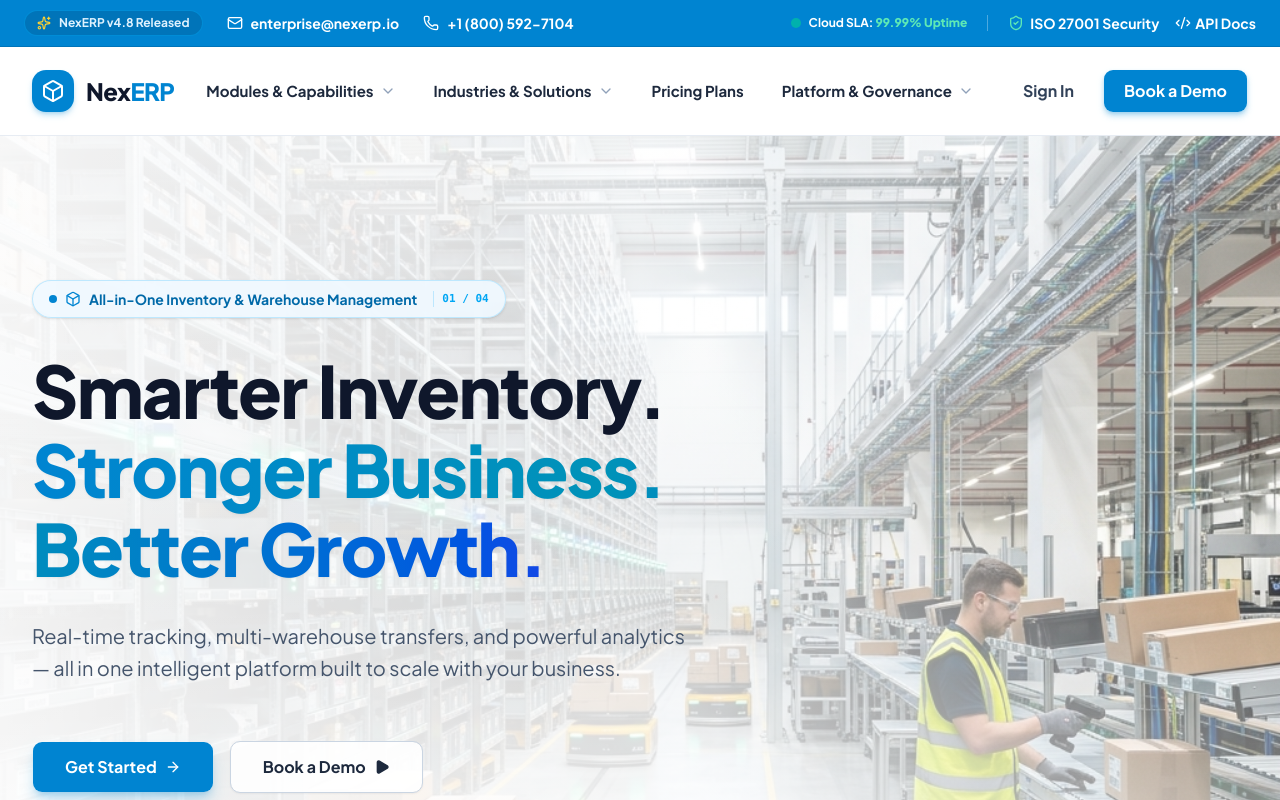
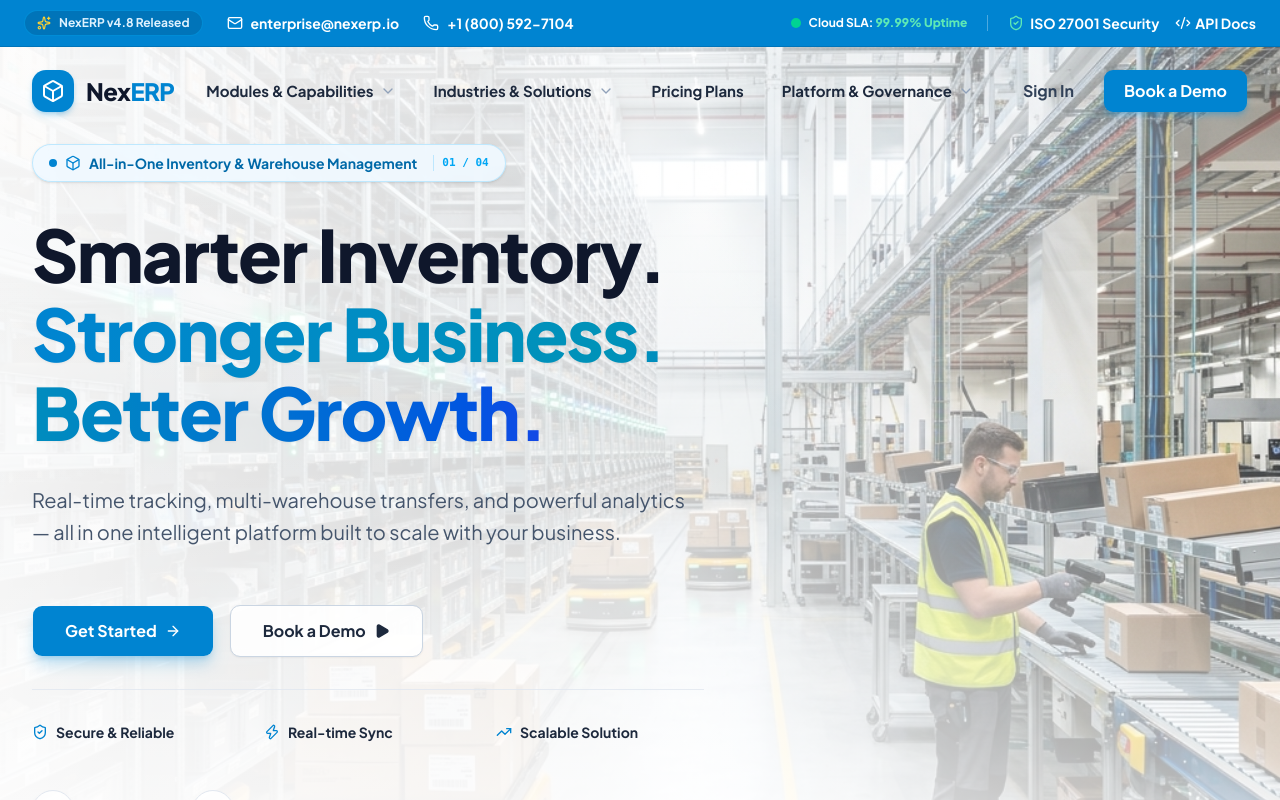
Before and after one commit to arhamsolution-me/ERP, a Next.js app in the folder apps/web/: page / in a window 1280 px wide. Shown: the top 800 px of the page. Built offline with nearby package versions, Linux system fonts and the light colour scheme.

Commit message:
perf: add passive scroll listener and GPU-accelerated CSS transition for 60fps butter-smooth header scroll

```diff
--- a/apps/web/components/marketing-header.tsx
+++ b/apps/web/components/marketing-header.tsx
@@ -45,7 +45,7 @@ export function MarketingHeader() {
         setIsScrolled(false);
       }
     };
-    window.addEventListener("scroll", handleScroll);
+    window.addEventListener("scroll", handleScroll, { passive: true });
     return () => window.removeEventListener("scroll", handleScroll);
   }, []);
 
@@ -177,32 +177,51 @@ export function MarketingHeader() {
   ];
 
   return (
-    <>
-      {/* TOP MINI INFO BAR (Scrolls away naturally) */}
-      {!isScrolled && (
-        <div className="w-full bg-sky-600 text-white border-b border-sky-700/60 py-2.5 px-4 sm:px-6 text-xs sm:text-sm font-bold">
-          <div className="container mx-auto flex items-center justify-between">
+    <header
+      className={`fixed top-0 inset-x-0 z-50 w-full transition-all duration-300 ease-out ${
+        isScrolled
+          ? "bg-[#0284c7] backdrop-blur-md border-b border-sky-500/80 text-white shadow-xl shadow-sky-950/20"
+          : "bg-transparent border-b border-transparent text-slate-900"
+      }`}
+      onMouseLeave={() => setActiveMenu(null)}
+    >
+      {/* TOP MINI INFO BAR - Smooth GPU-accelerated CSS transition with zero DOM lag */}
+      <div
+        className={`w-full bg-sky-600 text-white border-b border-sky-700/60 overflow-hidden transition-all duration-300 ease-out ${
+          isScrolled
+            ? "max-h-0 opacity-0 py-0 border-none pointer-events-none"
+            : "max-h-16 opacity-100 py-2.5 px-4 sm:px-6"
+        }`}
+      >
+        <div className="container mx-auto flex items-center justify-between text-xs sm:text-sm font-bold">
+
+          {/* Left: Release Announcement & Enterprise Contact */}
           <div className="flex items-center gap-6">
             <div className="flex items-center gap-2 bg-sky-700/60 px-3 py-1 rounded-full text-xs border border-sky-500/50 text-sky-100">
               <Sparkles className="w-3.5 h-3.5 text-amber-300" />
               <span>NexERP v4.8 Released</span>
             </div>
+
             <a href="mailto:enterprise@nexerp.io" className="hidden sm:flex items-center gap-2 hover:text-sky-200 transition-colors">
               <Mail className="w-4 h-4" />
               <span>enterprise@nexerp.io</span>
             </a>
+
             <a href="tel:+18005927104" className="hidden md:flex items-center gap-2 hover:text-sky-200 transition-colors">
               <Phone className="w-4 h-4" />
               <span>+1 (800) 592-7104</span>
             </a>
           </div>
 
+          {/* Right: Live SLA Status & Developer Links */}
           <div className="flex items-center gap-5">
             <div className="flex items-center gap-2">
               <span className="w-2.5 h-2.5 rounded-full bg-emerald-400 animate-pulse" />
               <span className="text-xs">Cloud SLA: <strong className="text-emerald-300 font-extrabold">99.99% Uptime</strong></span>
             </div>
+
             <span className="hidden sm:inline border-r border-white/30 h-4" />
+
             <div className="hidden sm:flex items-center gap-4">
               <Link href="/features#security" className="flex items-center gap-1.5 hover:text-sky-200 transition-colors">
                 <ShieldCheck className="w-4 h-4 text-emerald-300" />
@@ -214,19 +233,11 @@ export function MarketingHeader() {
               </a>
             </div>
           </div>
+
         </div>
       </div>
-      )}
 
-      {/* STICKY MAIN HEADER (Stays stuck at top, turns Sky Blue on scroll) */}
-      <header
-        className={`sticky top-0 inset-x-0 z-50 w-full transition-colors duration-300 ${
-          isScrolled
-            ? "bg-[#0284c7] backdrop-blur-md border-b border-sky-500/80 text-white shadow-xl shadow-sky-950/20"
-            : "bg-white/80 backdrop-blur-md border-b border-slate-200/80 text-slate-900"
-        }`}
-        onMouseLeave={() => setActiveMenu(null)}
-      >
+      {/* STICKY MAIN HEADER */}
       <div className="container mx-auto px-4 sm:px-6 lg:px-8">
         <div className="flex h-20 sm:h-22 items-center justify-between">
 
@@ -510,6 +521,5 @@ export function MarketingHeader() {
         )}
       </AnimatePresence>
     </header>
-  </>
   );
 }
```
Lines whose indentation alone changed are shown as unchanged.
